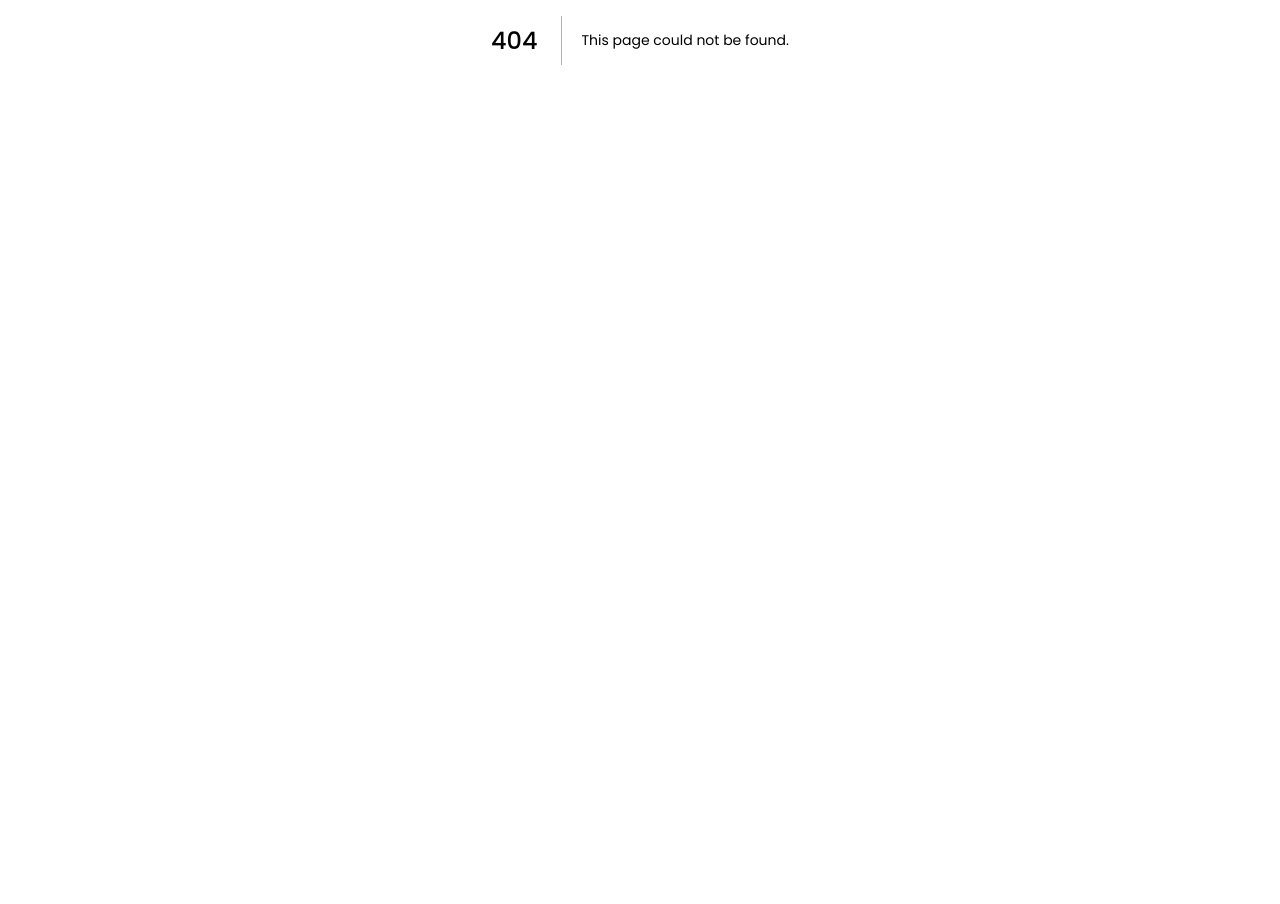
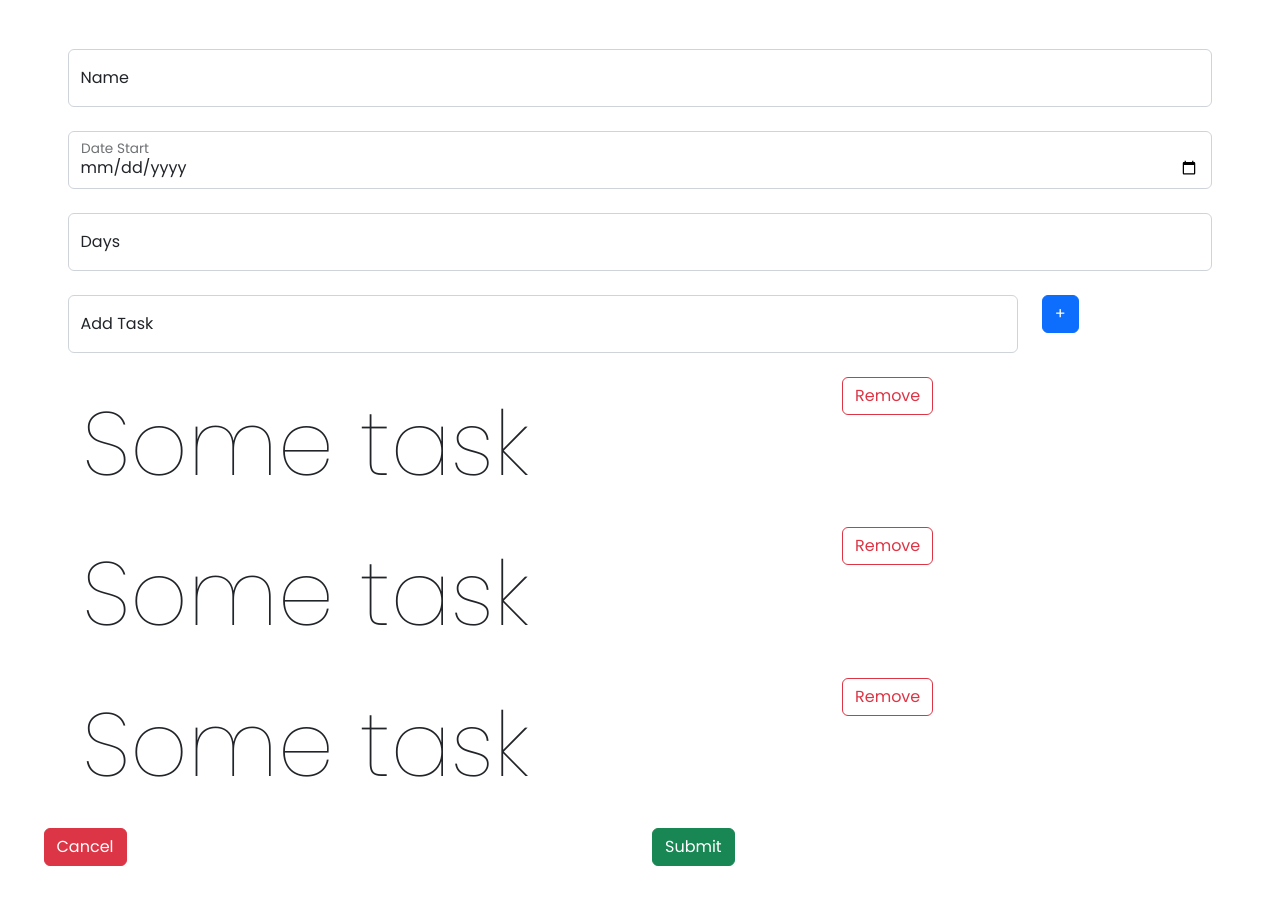
Before and after one commit to 93Belen/zit, a Next.js app: page /petowner/taskform in a window 1280 px wide. Before the commit this address had no page. Shown: the part 360-1264 px from the top of the page. Before the commit the page ends 800 px from the top, so only its background shows below. Built offline with nearby package versions, Linux system fonts and the light colour scheme.

Commit message:
tasks form

```diff
--- /dev/null
+++ b/src/app/petowner/taskform/page.js
@@ -0,0 +1,66 @@
+"use client"
+import { logo } from "components/components/logo"
+import Link from "next/link"
+import { Button, Col, Container, FloatingLabel, Form, FormControl, FormGroup, Row } from "react-bootstrap";
+import { ImArrowLeft  } from 'react-icons/im';
+import 'bootstrap/dist/css/bootstrap.min.css'
+
+export default function TaskForm() {
+    return (
+        <>
+        <header>
+            {logo}
+            <Link className='a' href='/petowner'><ImArrowLeft/></Link>
+      </header>
+        <main className='main'>
+            <Form>
+                <FormGroup className='m-4'>
+                    <FloatingLabel label='Name'>
+                        <FormControl placeholder='Name' type='text' />
+                    </FloatingLabel>
+                </FormGroup>
+                <FormGroup className='m-4'>
+                    <FloatingLabel label='Date Start'>
+                        <FormControl placeholder='Date' type='date' />
+                    </FloatingLabel>
+                </FormGroup>
+                <FormGroup className='m-4'>
+                    <FloatingLabel label='Days'>
+                        <FormControl placeholder='Days' type='number' />
+                    </FloatingLabel>
+                </FormGroup>
+                <FormGroup className='m-4'>
+                    <Row>
+                        <Col xs={10}>
+                            <FloatingLabel label='Add Task'>
+                                <FormControl placeholder='Task' type='text' />
+                            </FloatingLabel>
+                        </Col>
+                        <Col xs={2}>
+                            <Button>+</Button>
+                        </Col>
+                    </Row>
+                </FormGroup>
+            </Form>
+            <Container>
+                <Row>
+                    <Col xs={8}><p>Some task</p></Col>
+                    <Col xs={4}><Button variant='outline-danger'>Remove</Button></Col>
+                </Row>
+                <Row>
+                    <Col xs={8}><p>Some task</p></Col>
+                    <Col xs={4}><Button variant='outline-danger'>Remove</Button></Col>
+                </Row>
+                <Row>
+                    <Col xs={8}><p>Some task</p></Col>
+                    <Col xs={4}><Button variant='outline-danger'>Remove</Button></Col>
+                </Row>
+            </Container>
+            <Row>
+            <Col><Button variant='danger'>Cancel</Button></Col>
+            <Col><Button variant='success'>Submit</Button></Col>
+            </Row>
+        </main>
+        </>
+    )
+}
```
